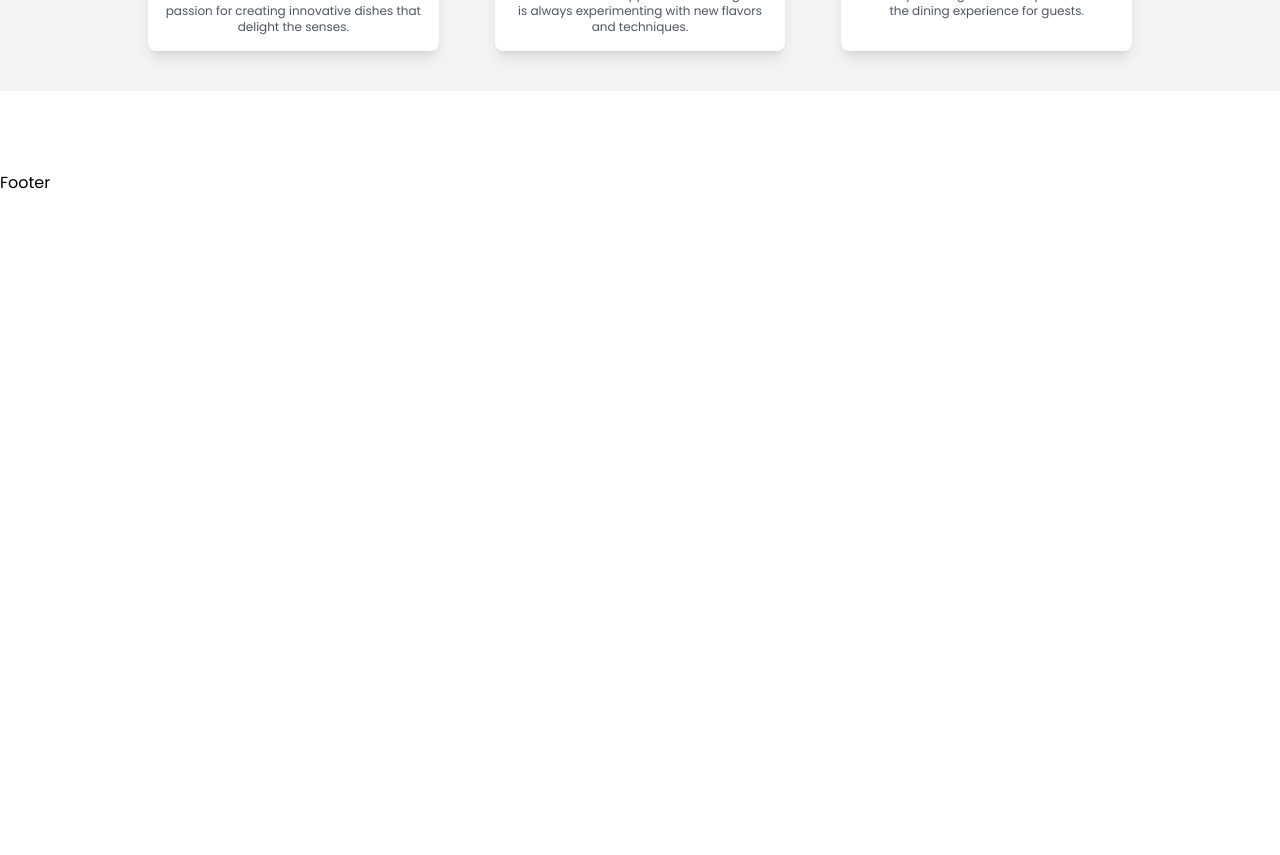
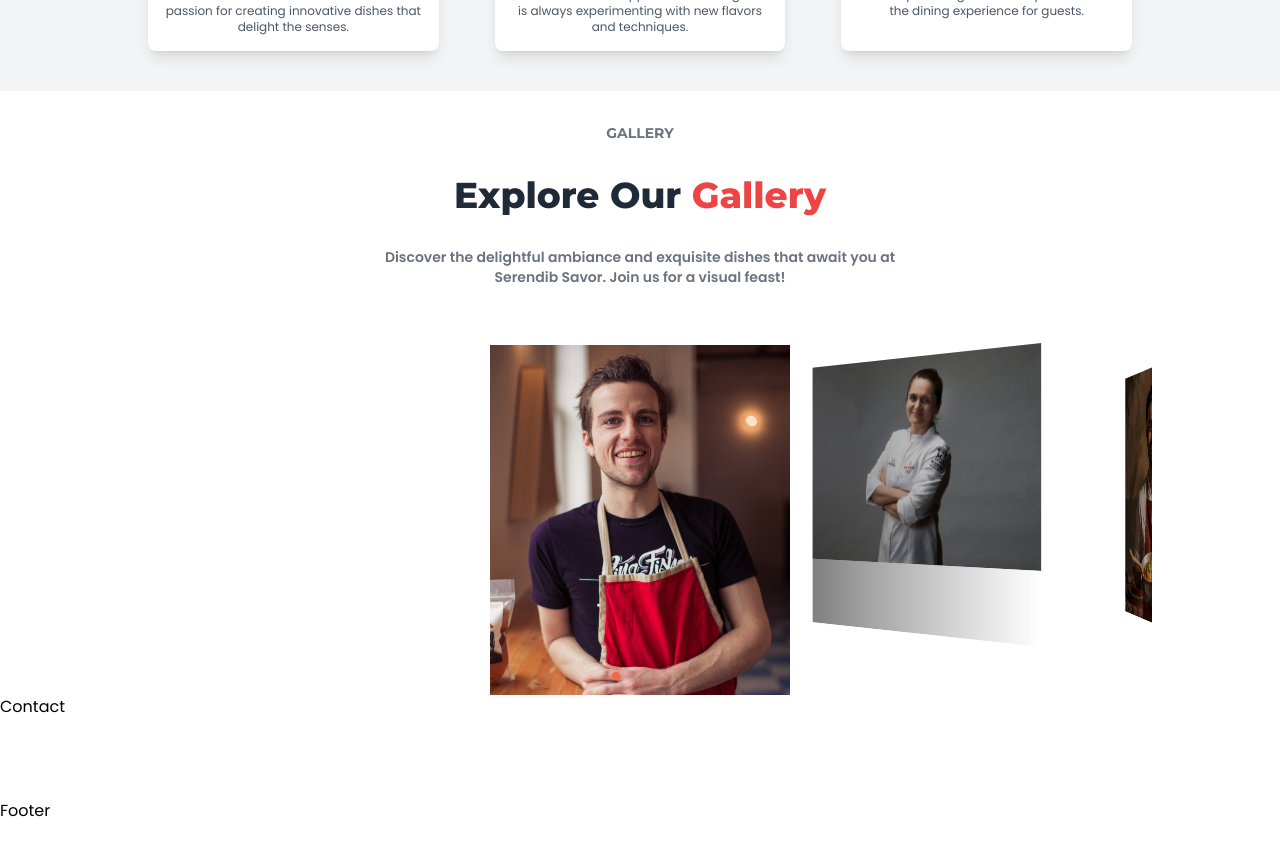
Before and after one commit to gihanbandaraa/restaurant-web-frontend, a React (Vite) app: page / in a window 1280 px wide. Shown: the part 5120-5975 px from the top of the page. Before the commit the page ends 5347 px from the top, so only its background shows below. Built offline with nearby package versions, Linux system fonts and the light colour scheme; no server answers.

Commit message:
add gallery section

```diff
--- a/package.json
+++ b/package.json
@@ -25,7 +25,8 @@
     "react-router-dom": "^6.25.1",
     "react-slick": "^0.30.2",
     "redux-persist": "^6.0.0",
-    "slick-carousel": "^1.8.1"
+    "slick-carousel": "^1.8.1",
+    "swiper": "^11.1.9"
   },
   "devDependencies": {
     "@types/react": "^18.3.3",
--- a/src/index.css
+++ b/src/index.css
@@ -75,3 +75,36 @@ ul.slick-dots {
 .slick-dots li.slick-active button:before {
   color: red !important;
 }
+
+.carousel-item {
+  transition: transform 0.5s ease;
+}
+
+
+
+
+.swiper {
+  width: 100%;
+  padding-top: 50px;
+  padding-bottom: 50px;
+}
+
+.swiper-slide {
+  background-position: center;
+  background-size: cover;
+  width: 300px;
+  height: 300px;
+}
+
+.swiper-slide img {
+  display: block;
+  width: 100%;
+}
+.swiper-pagination-bullet {
+  background-color: #ccc;
+
+}
+
+.swiper-pagination-bullet-active {
+  background-color: #ff6347;
+}
--- a/src/pages/Home.jsx
+++ b/src/pages/Home.jsx
@@ -6,6 +6,8 @@ import Counts from "../sections/Counts";
 import Offers from "../sections/Offers";
 import BookUs from "../sections/BookUs";
 import Chefs from "../sections/Chefs";
+import Contact from "../sections/Contact";
+import Gallery from "../sections/Gallery";
 
 const Home = () => {
   return (
@@ -28,8 +30,14 @@ const Home = () => {
       <section className="max-w-screen-lg mx-auto">
         <BookUs />
       </section>
-      <section id="chefs" >
+      <section id="chefs">
         <Chefs />
+      </section>
+      <section  className="max-w-screen-lg mx-auto">
+        <Gallery />
+      </section>
+      <section>
+        <Contact />
       </section>
     </main>
   );
--- /dev/null
+++ b/src/sections/Contact.jsx
@@ -0,0 +1,9 @@
+import React from 'react'
+
+const Contact = () => {
+  return (
+    <div>Contact</div>
+  )
+}
+
+export default Contact
--- /dev/null
+++ b/src/sections/Gallery.jsx
@@ -0,0 +1,61 @@
+import React, { useRef, useState } from "react";
+// Import Swiper React components
+import { Swiper, SwiperSlide } from "swiper/react";
+
+// Import Swiper styles
+import "swiper/css";
+import "swiper/css/effect-coverflow";
+import "swiper/css/pagination";
+
+const images = [
+  "Images/chef1.jpg",
+  "Images/chef2.jpg",
+  "Images/chef3.png",
+  "Images/chef4.jpg",
+];
+
+import { EffectCoverflow, Pagination } from "swiper/modules";
+
+const Gallery = () => {
+  return (
+    <>
+      <div className="flex mt-8 items-center justify-center flex-col gap-4 text-center">
+        <p className="font-bold font-montserrat text-sm text-gray-500">
+          GALLERY
+        </p>
+        <h2 className="text-3xl md:text-4xl mt-4 font-extrabold font-montserrat mb-4 text-gray-800">
+          Explore Our <span className="text-red-500">Gallery</span>
+        </h2>
+        <p className="text-sm font-semibold mb-2 max-w-lg text-gray-500">
+          Discover the delightful ambiance and exquisite dishes that await you
+          at Serendib Savor. Join us for a visual feast!
+        </p>
+      </div>
+
+      <Swiper
+        effect={"coverflow"}
+        grabCursor={true}
+        centeredSlides={true}
+        slidesPerView={"auto"}
+        coverflowEffect={{
+          rotate: 50,
+          stretch: 0,
+          depth: 100,
+          modifier: 1,
+          slideShadows: true,
+        }}
+        pagination={true}
+        modules={[EffectCoverflow, Pagination]}
+        className="mySwiper"
+      >
+        {images.map((image, index) => (
+          <SwiperSlide key={index}>
+            <img src={image} alt={`Gallery ${index}`} />
+          </SwiperSlide>
+        ))}
+      </Swiper>
+    </>
+  );
+};
+
+export default Gallery;
--- a/tailwind.config.js
+++ b/tailwind.config.js
@@ -10,6 +10,14 @@ export default {
       backgroundImage: {
         "hero-pattern": "url('/Images/Image.png')",
       },
+      scale: {
+        '110': '1.10',
+        '90': '0.90',
+      },
+      zIndex: {
+        '10': '10',
+        '0': '0',
+      }
     },
   },
   plugins: [],
```
Also changed, not shown: 1 other file (tests, documents, lock files or other folders).
